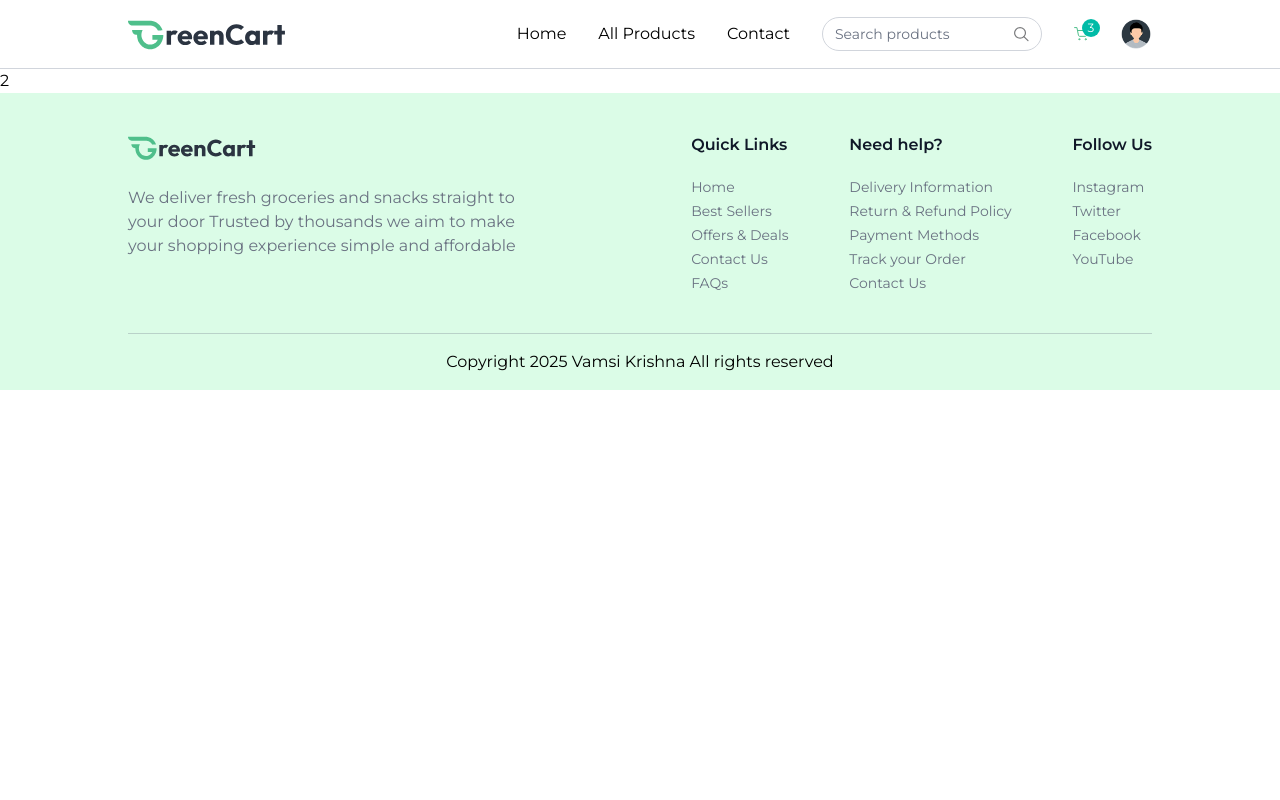
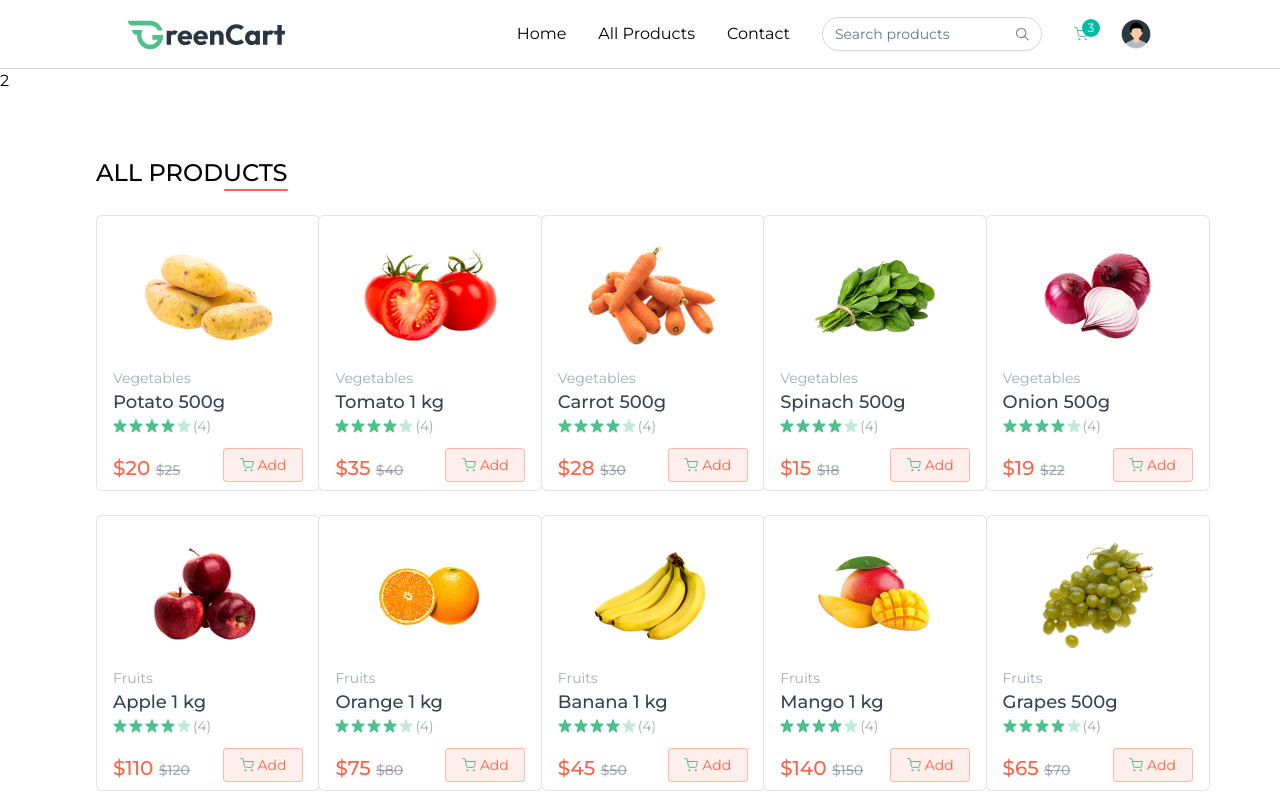
Before and after one commit to raptor7197/delivery-app, a React (Vite) app in the folder client/: page /products in a window 1280 px wide. Shown: the top 800 px of the page. Built offline with nearby package versions, Linux system fonts and the light colour scheme.

Commit message:
products page 2:38

```diff
--- a/client/src/App.jsx
+++ b/client/src/App.jsx
@@ -6,6 +6,9 @@ import Toaster from 'react-hot-toast'
 import Footer from "./components/Footer.jsx";
 import { useAppContext } from "./context/AppContext.jsx";
 import Login from "./components/Login.jsx";
+import AllProducts from "./pages/AllProducts.jsx";
+
+
 const App = () => {
 
   const isSellerPath = useLocation().pathname.includes("/seller");
@@ -19,6 +22,7 @@ const App = () => {
       <div className= {`${isSellerPath} ? "" : "px-6 md:px-16 lg:px-24 xl:px-32"}`}>
         <Routes>
           <Route path="/" element={<Home />} />
+           <Route path="/products" element={<AllProducts />} />
 
         </Routes>
       </div>
--- a/client/src/components/Navbar.jsx
+++ b/client/src/components/Navbar.jsx
@@ -1,14 +1,40 @@
-import React, { useState } from "react";
+import React, { useEffect, useState } from "react";
 import { NavLink } from "react-router-dom";
 import { assets } from "../assets/assets.js";
 import { useAppContext } from "../context/AppContext.jsx";
 
 const Navbar = () => {
-  const [open, setOpen] = React.useState(false);
-  const { user, setUser, setShowUserLogin, navigate } = useAppContext(false);
+  const [open, setOpen] = useState(false);
+  const { user, setUser, setShowUserLogin, navigate, setSearchQuery, searchQuery } = useAppContext();
+
   const logout = async () => {
     setUser(null);
     navigate("/");
+  };
+
+  // Debug: Add console logs to track search functionality
+  useEffect(() => {
+    console.log("Search query changed:", searchQuery);
+    if (searchQuery && searchQuery.length > 0) {
+      console.log("Navigating to products page");
+      navigate("/products");
+    }
+  }, [searchQuery, navigate]);
+
+  // Handle search input change with debugging
+  const handleSearchChange = (e) => {
+    const value = e.target.value;
+    console.log("Search input changed:", value);
+    setSearchQuery(value);
+  };
+
+  // Handle search submit (when user presses Enter)
+  const handleSearchSubmit = (e) => {
+    e.preventDefault();
+    if (searchQuery && searchQuery.trim().length > 0) {
+      console.log("Search submitted:", searchQuery);
+      navigate("/products");
+    }
   };
 
   return (
@@ -18,28 +44,32 @@ const Navbar = () => {
           <img className="h-9" src={assets.logo} alt="logo" />
         </NavLink>
 
+        <div className="hidden sm:flex items-center gap-8">
+          <NavLink to="/">Home</NavLink>
+          <NavLink to="/products">All Products</NavLink>
+          <NavLink to="/contact">Contact</NavLink>
 
-        <div className="hidden sm:flex items-center gap-8">
-          <NavLink href="/">Home</NavLink>
-          <NavLink href="/">All Products</NavLink>
-          <NavLink href="/">Contact</NavLink>
-
-
-          <div className="hidden lg:flex items-center text-sm gap-2 border border-gray-300 px-3 rounded-full">
+          {/* Search form with proper form handling */}
+          <form
+            onSubmit={handleSearchSubmit}
+            className="hidden lg:flex items-center text-sm gap-2 border border-gray-300 px-3 rounded-full"
+          >
             <input
+              onChange={handleSearchChange}
+              value={searchQuery || ""} // Ensure controlled input with fallback
               className="py-1.5 w-full bg-transparent outline-none placeholder-gray-500"
               type="text"
               placeholder="Search products"
             />
+            <button type="submit" className="cursor-pointer">
+              <img src={assets.search_icon} alt="search" />
+            </button>
+          </form>
 
-            <img src={assets.search_icon} alt="search" />
-          </div>
-
-          <div onClick={()=> navigate("cart")} className="relative cursor-pointer">
-
+          <div onClick={() => navigate("/cart")} className="relative cursor-pointer">
             <img src={assets.cart_icon} alt="cart" />
-            <button className="absolute -top-2 -right-3 text-xs text-white bg-teal-500 w-[18px] h-[18px] rounded-full">3
-
+            <button className="absolute -top-2 -right-3 text-xs text-white bg-teal-500 w-[18px] h-[18px] rounded-full">
+              3
             </button>
           </div>
 
@@ -54,7 +84,7 @@ const Navbar = () => {
               Login
             </button>
           ) : (
-            <div className="relative  group">
+            <div className="relative group">
               <img
                 src={assets.profile_icon}
                 alt="user icon"
@@ -62,17 +92,16 @@ const Navbar = () => {
               />
               <ul className="hidden group-hover:block absolute top-10 right-0 bg-white shadow border border-gray-300 rounded-md text-sm z-40 w-30 p-4">
                 <li
-                  onClick={() => navigate("my-orders")}
+                  onClick={() => navigate("/my-orders")}
                   className="p-1.5 pl-2 hover:bg-primary/10 cursor-pointer"
                 >
-                  My orders{" "}
+                  My orders
                 </li>
                 <li
                   onClick={logout}
                   className="p-1.5 pl-2 hover:bg-primary/10 cursor-pointer"
                 >
-                  {" "}
-                  Logout{" "}
+                  Logout
                 </li>
               </ul>
             </div>
@@ -80,34 +109,28 @@ const Navbar = () => {
         </div>
 
         <button
-          onClick={() => (open ? setOpen(false) : setOpen(true))}
+          onClick={() => setOpen(!open)}
           aria-label="Menu"
           className="sm:hidden"
         >
           <img src={assets.menu_icon} alt="menu" />
-
         </button>
 
-
         {open && (
-          <div
-            className={`${
-              open ? "flex" : "hidden"
-            } absolute top-[60px] left-0 w-full bg-white shadow-md py-4 flex-col items-center gap-2 px-5 text-sm md:hidden`}
-          >
+          <div className="absolute top-[60px] left-0 w-full bg-white shadow-md py-4 flex flex-col items-center gap-2 px-5 text-sm md:hidden">
             <NavLink to="/" onClick={() => setOpen(false)} className="block">
               Home
             </NavLink>
             <NavLink
               to="/products"
               onClick={() => setOpen(false)}
-              className="block "
+              className="block"
             >
               All Products
             </NavLink>
             {user && (
               <NavLink
-                to="/contact"
+                to="/my-orders"
                 onClick={() => setOpen(false)}
                 className="block"
               >
@@ -121,6 +144,23 @@ const Navbar = () => {
             >
               Contact
             </NavLink>
+
+            {/* Mobile search */}
+            <form
+              onSubmit={handleSearchSubmit}
+              className="flex items-center text-sm gap-2 border border-gray-300 px-3 rounded-full mt-2 w-full max-w-xs"
+            >
+              <input
+                onChange={handleSearchChange}
+                value={searchQuery || ""}
+                className="py-1.5 w-full bg-transparent outline-none placeholder-gray-500"
+                type="text"
+                placeholder="Search products"
+              />
+              <button type="submit" className="cursor-pointer">
+                <img src={assets.search_icon} alt="search" />
+              </button>
+            </form>
 
             {!user ? (
               <button
--- a/client/src/context/AppContext.jsx
+++ b/client/src/context/AppContext.jsx
@@ -11,7 +11,8 @@ export const AppProvider = ({ children }) => {
   const [isSeller, setIsSeller] = useState(false);
   const [showUserLogin, setShowUserLogin] = useState(false);
   const [products, setProducts] = useState([]);
-  const [cartItems, setCartItems] = useState({});
+  const [cartItems, setCartItems] = useState([]);
+  const [searchQuery ,setsearchQuery] = useState([])
 
   const fetchProducts = async () => {
     setProducts(dummyProducts);
@@ -65,7 +66,9 @@ export const AppProvider = ({ children }) => {
     addToCart,
     updateCartItem,
     removeFromCart,
-    cartItems
+    cartItems,
+    searchQuery,
+    setsearchQuery
   }), [user, isSeller, products, cartItems]);
 
   return (
--- /dev/null
+++ b/client/src/pages/AllProducts.jsx
@@ -0,0 +1,38 @@
+import React, { useState, useEffect } from "react";
+import { AppContext, useAppContext } from "../context/AppContext";
+import ProductCard from "../components/ProductCard";
+
+const AllProducts = () => {
+  const { products, searchQuery } = useAppContext(); // Added searchQuery here
+  const [filteredProducts, setFilteredProducts] = useState([]);
+
+  useEffect(() => {
+    if (searchQuery && searchQuery.length > 0) {
+      setFilteredProducts(
+        products.filter(product =>
+          product.name.toLowerCase().includes(searchQuery.toLowerCase())
+        )
+      );
+    } else {
+      setFilteredProducts(products);
+    }
+  }, [products, searchQuery]);
+
+  return (
+    <div className="mt-16 flex flex-col">
+      <div className="flex flex-col items-end w-max">
+        <p className="text-2xl font-medium uppercase">All Products</p>
+        <div className="w-16 h-0.5 bg-primary rounded-full"></div>
+      </div>
+      <div className=" mb-10 grid grid-cols-2 sm:grid-cols-3 md:grid-cols-4 gap-3 md:gap-6 lg:grid-cols-5 mt-6">
+        {filteredProducts
+          .filter(product => product.inStock)
+          .map((product, index) => (
+            <ProductCard key={product.id || index} product={product} />
+          ))}
+      </div>
+    </div>
+  );
+};
+
+export default AllProducts;
```
Also changed, not shown: client/src/pages/Productategory.jsx (added).
